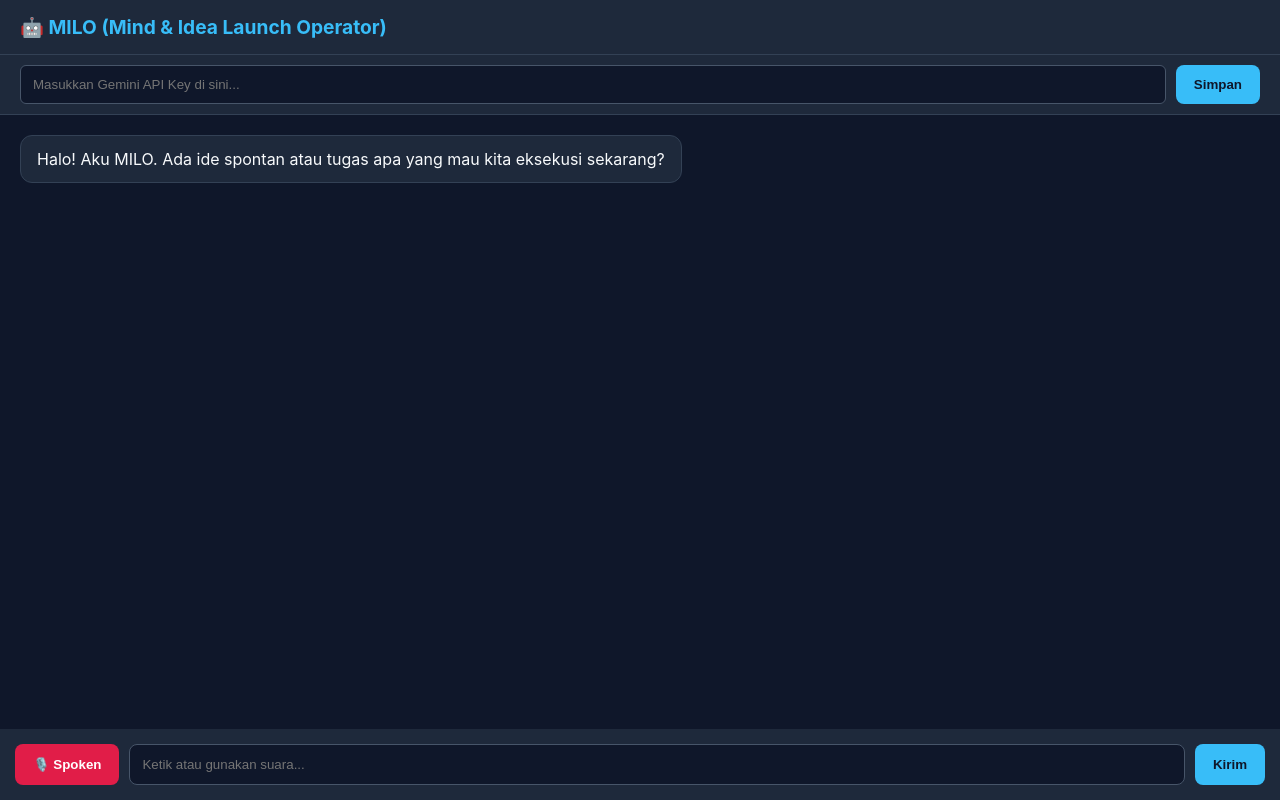
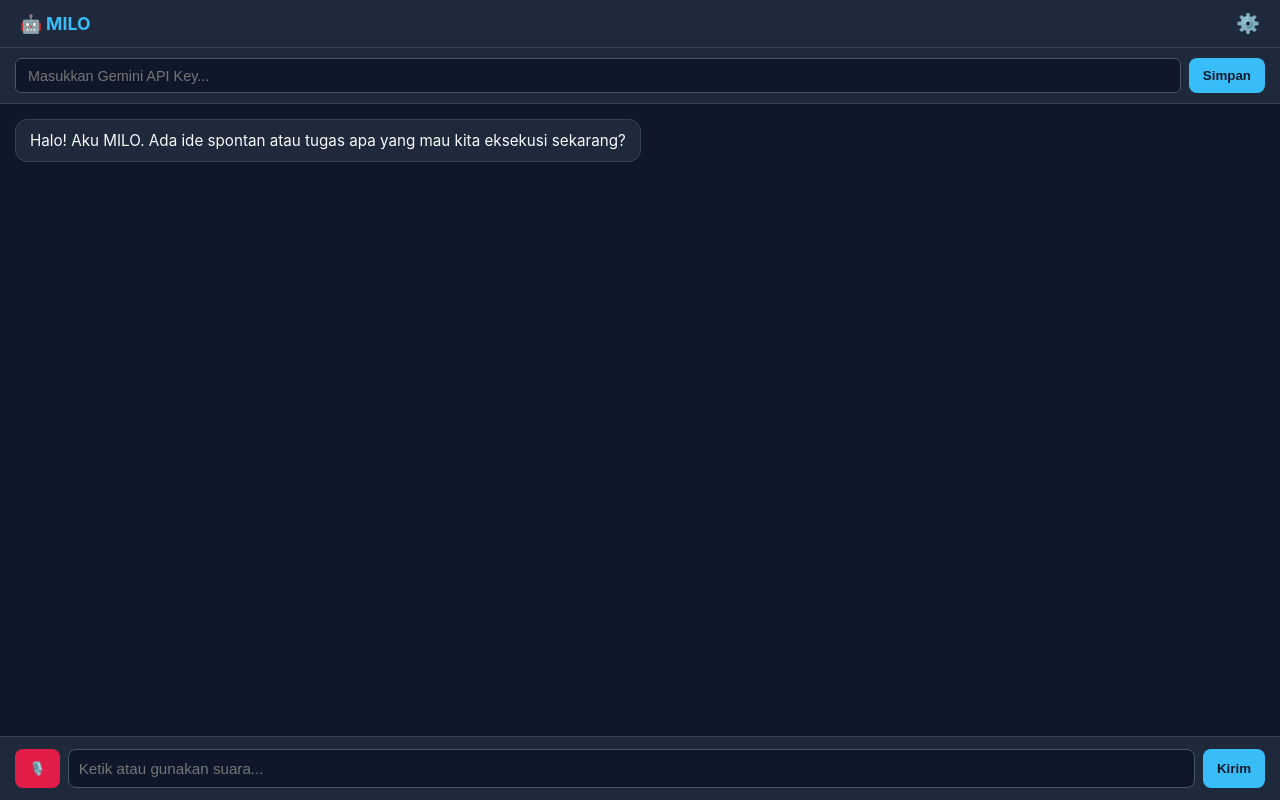
Before and after one commit to badmiloneo-debug/milo-app, a plain HTML site: page index.html in a window 1280 px wide. Drawn offline with Linux system fonts and the light colour scheme.

Commit message:
Update index.html

```diff
--- a/index.html
+++ b/index.html
@@ -8,7 +8,6 @@
     <!-- KODE LOGO/IKON APLIKASI -->
     <link rel="icon" type="image/png" href="logo.png">
     <link rel="apple-touch-icon" href="logo.png">
-    <!-- ----------------------- -->
 
     <style>
         :root {
@@ -27,20 +26,29 @@
             height: 100vh;
         }
         header {
-            padding: 15px 20px;
+            padding: 12px 20px;
             background-color: var(--card-bg);
             display: flex;
             justify-content: space-between;
             align-items: center;
             border-bottom: 1px solid #334155;
         }
-        h1 { margin: 0; font-size: 1.2rem; color: var(--accent-color); }
+        h1 { margin: 0; font-size: 1.1rem; color: var(--accent-color); }
+
+        .settings-btn {
+            background: transparent;
+            border: none;
+            font-size: 1.2rem;
+            cursor: pointer;
+            padding: 0;
+        }
+
         #config-section {
-            padding: 10px 20px;
+            padding: 10px 15px;
             background: #1e293b;
             border-bottom: 1px solid #334155;
             display: flex;
-            gap: 10px;
+            gap: 8px;
         }
         input[type="password"] {
             flex: 1;
@@ -49,20 +57,23 @@
             border: 1px solid #475569;
             background: #0f172a;
             color: white;
+            font-size: 0.9rem;
         }
+
         #chat-box {
             flex: 1;
             overflow-y: auto;
-            padding: 20px;
+            padding: 15px;
             display: flex;
             flex-direction: column;
-            gap: 15px;
+            gap: 12px;
         }
         .msg {
-            max-width: 80%;
-            padding: 12px 16px;
+            max-width: 85%;
+            padding: 10px 14px;
             border-radius: 12px;
             line-height: 1.4;
+            font-size: 0.95rem;
         }
         .user-msg {
             align-self: flex-end;
@@ -73,25 +84,28 @@
             background-color: var(--card-bg);
             border: 1px solid #334155;
         }
+
         #input-container {
-            padding: 15px;
+            padding: 12px 15px;
             background-color: var(--card-bg);
             display: flex;
-            gap: 10px;
+            gap: 8px;
+            border-top: 1px solid #334155;
         }
         input[type="text"] {
             flex: 1;
-            padding: 12px;
+            padding: 10px;
             border-radius: 8px;
             border: 1px solid #475569;
             background: #0f172a;
             color: white;
+            font-size: 0.95rem;
         }
         button {
             background-color: var(--accent-color);
             color: #0f172a;
             border: none;
-            padding: 12px 18px;
+            padding: 10px 14px;
             border-radius: 8px;
             font-weight: bold;
             cursor: pointer;
@@ -105,11 +119,12 @@
 <body>
 
     <header>
-        <h1>🤖 MILO (Mind & Idea Launch Operator)</h1>
+        <h1>🤖 MILO</h1>
+        <button class="settings-btn" onclick="toggleSettings()" title="Pengaturan API Key">⚙️</button>
     </header>
 
-    <div id="config-section">
-        <input type="password" id="api-key" placeholder="Masukkan Gemini API Key di sini...">
+    <div id="config-section" style="display: none;">
+        <input type="password" id="api-key" placeholder="Masukkan Gemini API Key...">
         <button onclick="saveKey()">Simpan</button>
     </div>
 
@@ -118,18 +133,39 @@
     </div>
 
     <div id="input-container">
-        <button class="mic-btn" onclick="startVoice()">🎙️ Spoken</button>
+        <button class="mic-btn" onclick="startVoice()">🎙️</button>
         <input type="text" id="user-input" placeholder="Ketik atau gunakan suara...">
         <button onclick="sendMessage()">Kirim</button>
     </div>
 
     <script>
-        document.getElementById('api-key').value = localStorage.getItem('GEMINI_KEY') || '';
+        const savedKey = localStorage.getItem('GEMINI_KEY');
+        const configSection = document.getElementById('config-section');
+
+        if (savedKey) {
+            document.getElementById('api-key').value = savedKey;
+            configSection.style.display = 'none'; // Sembunyikan otomatis jika sudah ada key
+        } else {
+            configSection.style.display = 'flex'; // Tampilkan jika belum ada key
+        }
+
+        function toggleSettings() {
+            if (configSection.style.display === 'none') {
+                configSection.style.display = 'flex';
+            } else {
+                configSection.style.display = 'none';
+            }
+        }
 
         function saveKey() {
-            const key = document.getElementById('api-key').value;
-            localStorage.setItem('GEMINI_KEY', key);
-            alert('API Key tersimpan!');
+            const key = document.getElementById('api-key').value.trim();
+            if (key) {
+                localStorage.setItem('GEMINI_KEY', key);
+                alert('API Key tersimpan!');
+                configSection.style.display = 'none'; // Langsung sembunyikan setelah disimpan
+            } else {
+                alert('Masukkan API Key yang valid.');
+            }
         }
 
         function startVoice() {
@@ -164,7 +200,8 @@
 
             if (!userText) return;
             if (!apiKey) {
-                alert("Masukkan Gemini API Key dulu ya!");
+                alert("Masukkan Gemini API Key lewat ikon roda gigi (⚙️) di atas ya!");
+                configSection.style.display = 'flex';
                 return;
             }
 
```
